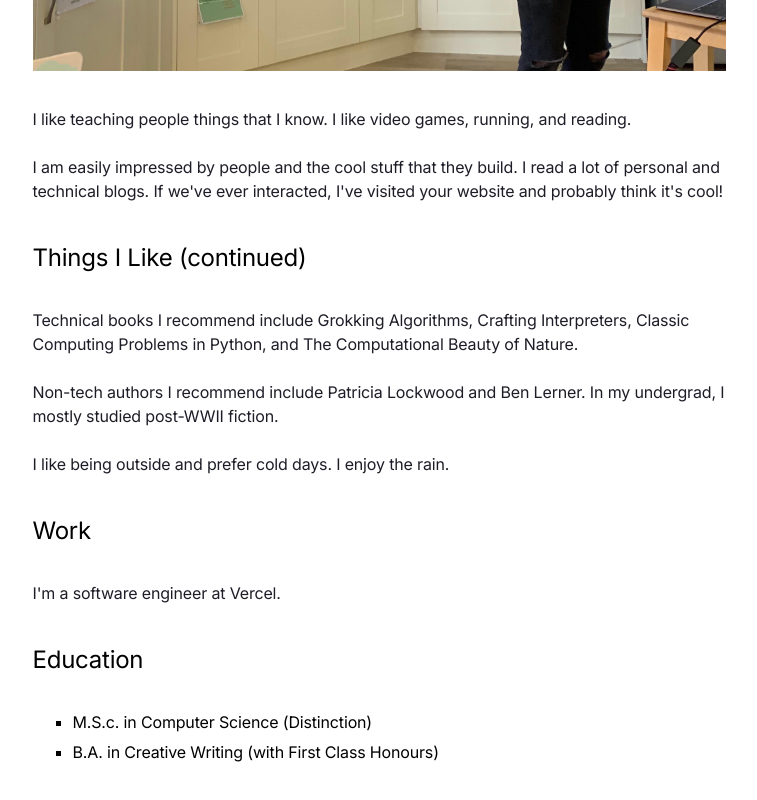
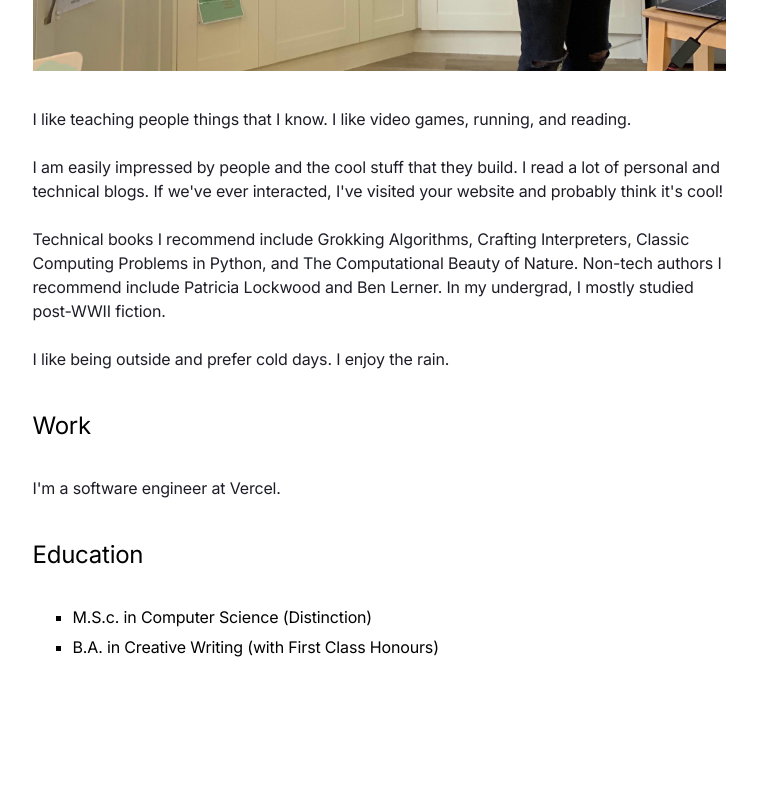
Before and after one commit to healeycodes/healeycodes.com, a Next.js app: page /about in a window 1280 px wide. Shown: the part 736-1536 px from the top of the page, without its empty margins (261-1018 px from the left). After the commit the page ends 1513 px from the top, so only its background shows below. Built offline with nearby package versions, Linux system fonts and the light colour scheme.

Commit message:
Small copy updates

```diff
--- a/pages/about.tsx
+++ b/pages/about.tsx
@@ -6,7 +6,7 @@ import Layout from "../components/layout";
 
 export default function About() {
   return (
-    <Layout title="About" description="About me">
+    <Layout title="About" description="About me.">
       <h1>About</h1>
       <main>
         <p>
@@ -40,9 +40,7 @@ export default function About() {
           read a lot of personal and technical blogs. If we've ever interacted,
           I've visited your website and probably think it's cool!
         </p>
-        <h2>Things I Like (continued)</h2>
-        <p>Technical books I recommend include Grokking Algorithms, Crafting Interpreters, Classic Computing Problems in Python, and The Computational Beauty of Nature.</p>
-        <p>Non-tech authors I recommend include Patricia Lockwood and Ben Lerner. In my undergrad, I mostly studied post-WWII fiction.</p>
+        <p>Technical books I recommend include Grokking Algorithms, Crafting Interpreters, Classic Computing Problems in Python, and The Computational Beauty of Nature. Non-tech authors I recommend include Patricia Lockwood and Ben Lerner. In my undergrad, I mostly studied post-WWII fiction.</p>
         <p>I like being outside and prefer cold days. I enjoy the rain.</p>
         <h2>Work</h2>
         <p>I'm a software engineer at Vercel.</p>
--- a/pages/index.tsx
+++ b/pages/index.tsx
@@ -54,7 +54,7 @@ export default function Home({ allPostsData, description, words }) {
             priority={true}
           />
           <p className="avatar-text">
-            Hey, I'm Andrew Healey. I'm a software engineer at Vercel, and a big fan of the information superhighway. I've written{" "}
+            Hey, I'm Andrew Healey. I'm a software engineer at Vercel, and I'm interested in the joy of computing. I've written{" "}
             {numberWithCommas(words)} words on this{" "}
             <a href={siteConfig.REPO_URL}>open source</a> website.
           </p>
--- a/pages/projects.tsx
+++ b/pages/projects.tsx
@@ -10,8 +10,7 @@ export default function Projects() {
   return (
     <Layout
       title="Projects"
-      description="Some of the software I've released. Some of the projects are fun
-experiments and others are used by people everyday!"
+      description="A list of my open source projects."
     >
       <h1>Projects</h1>
       <main>
```
